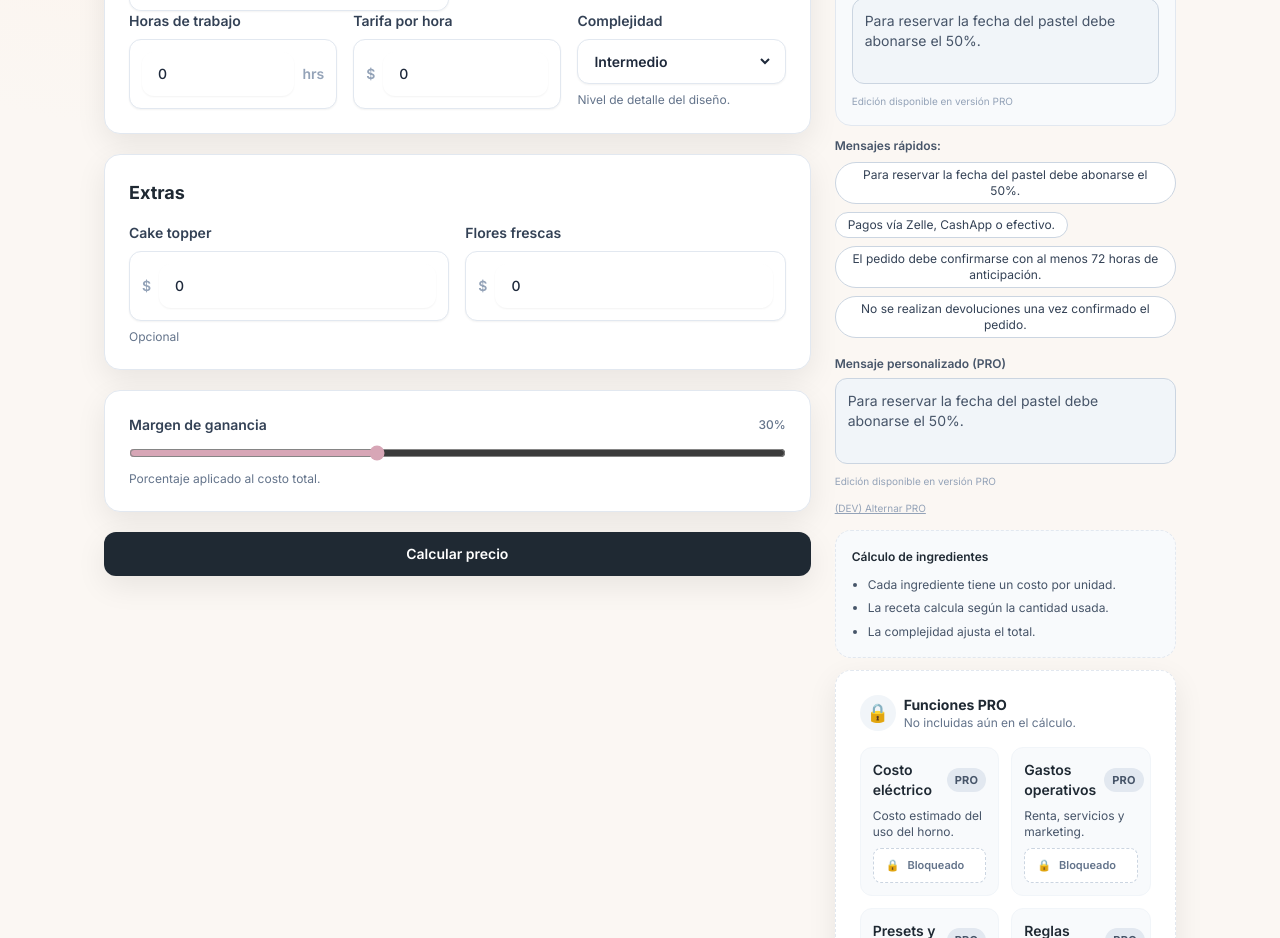
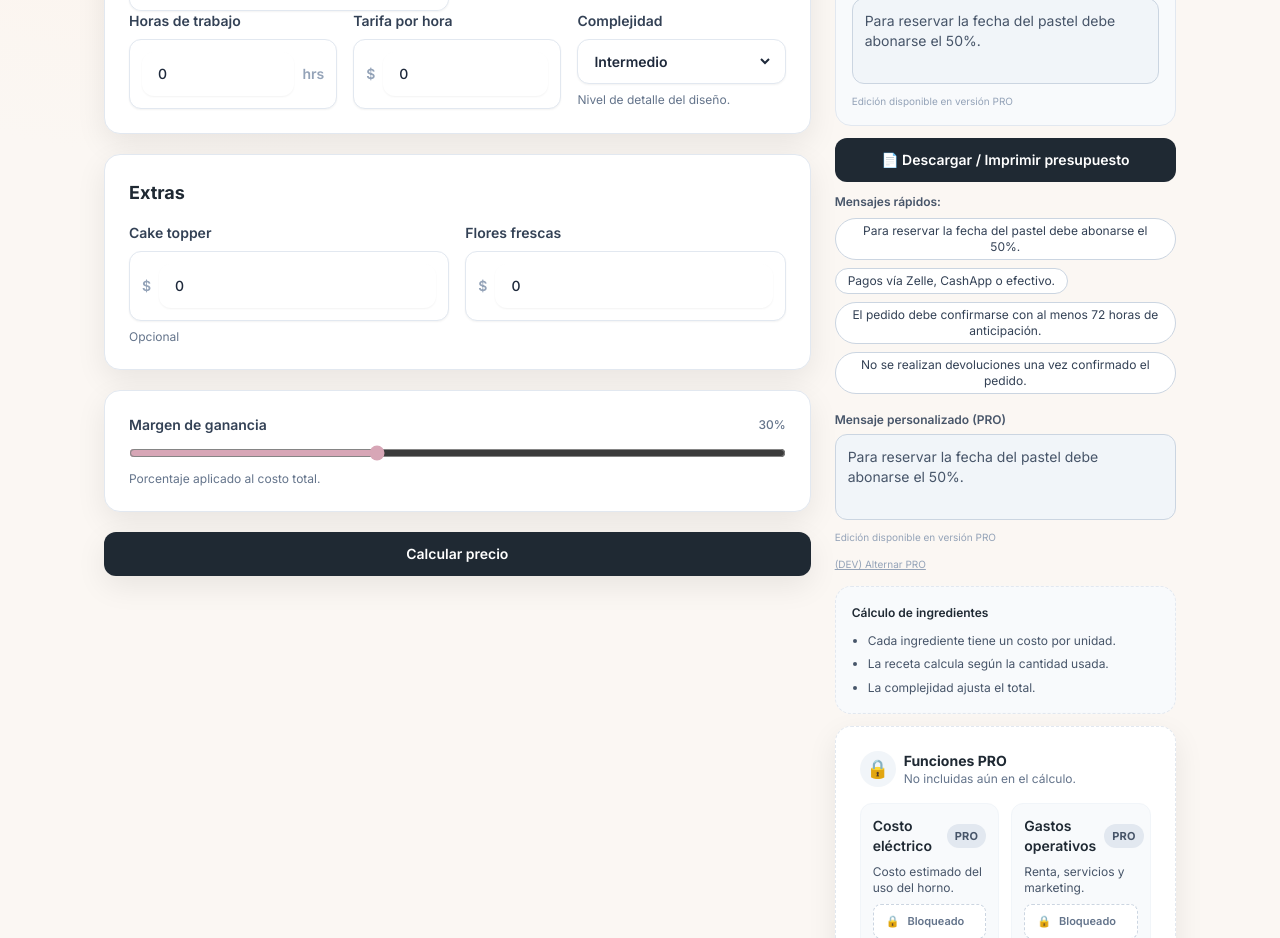
Before and after one commit to vcrs86/cake-pricing-app, a Next.js app: page / in a window 1280 px wide. Shown: the part 1140-2078 px from the top of the page. Built offline with nearby package versions, Linux system fonts and the light colour scheme.

Commit message:
Update page.tsx

```diff
--- a/src/app/page.tsx
+++ b/src/app/page.tsx
@@ -356,12 +356,7 @@ export default function HomePage() {
         className="mb-4 aspect-square w-full rounded-xl object-cover"
       />
     ) : null}
-    <button
-  onClick={() => window.print()}
-  className="mt-4 w-full rounded-xl bg-brand-slate px-4 py-3 text-sm font-semibold text-white"
->
-  📄 Descargar / Imprimir presupuesto
-</button>
+
 
     <h3 className="text-xl font-black text-brand-slate">
       Presupuesto de pastel
@@ -394,6 +389,12 @@ export default function HomePage() {
 ) : null}
   </div>
 ) : null}
+          <button
+  onClick={() => window.print()}
+  className="mt-4 w-full rounded-xl bg-brand-slate px-4 py-3 text-sm font-semibold text-white"
+>
+  📄 Descargar / Imprimir presupuesto
+</button>
           {/* === MENSAJES PREDEFINIDOS (FREE) === */}
 <div className="space-y-2">
   <p className="text-xs font-semibold text-slate-600">
```
